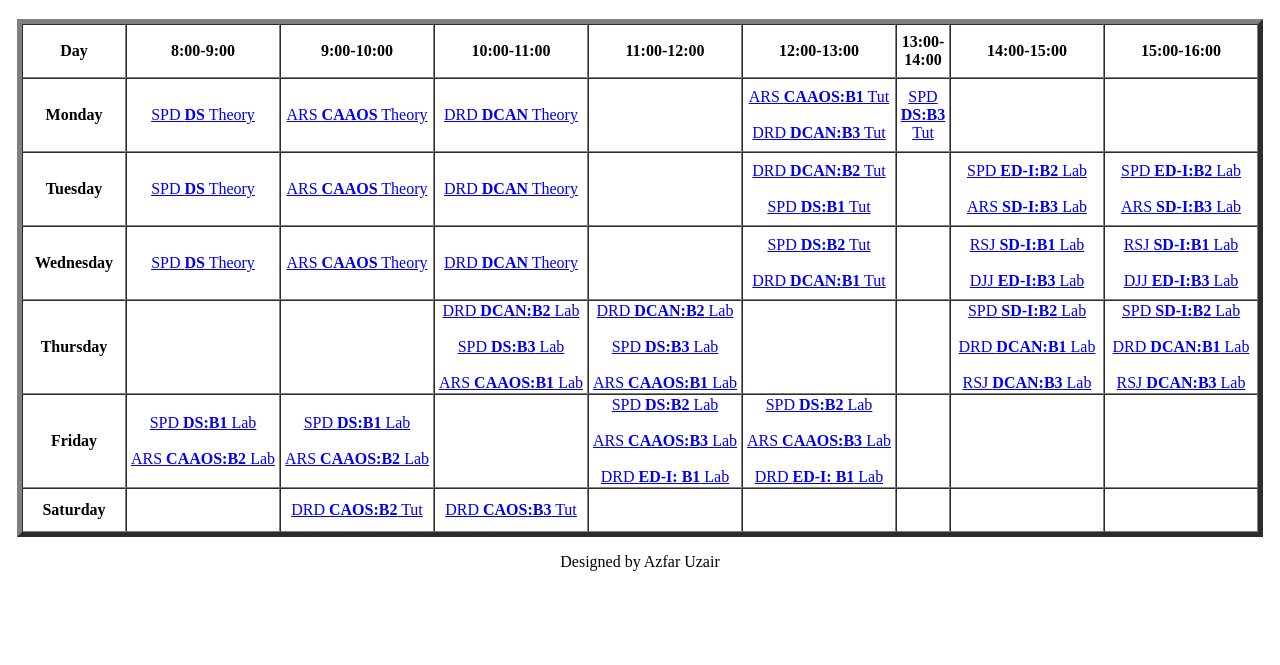
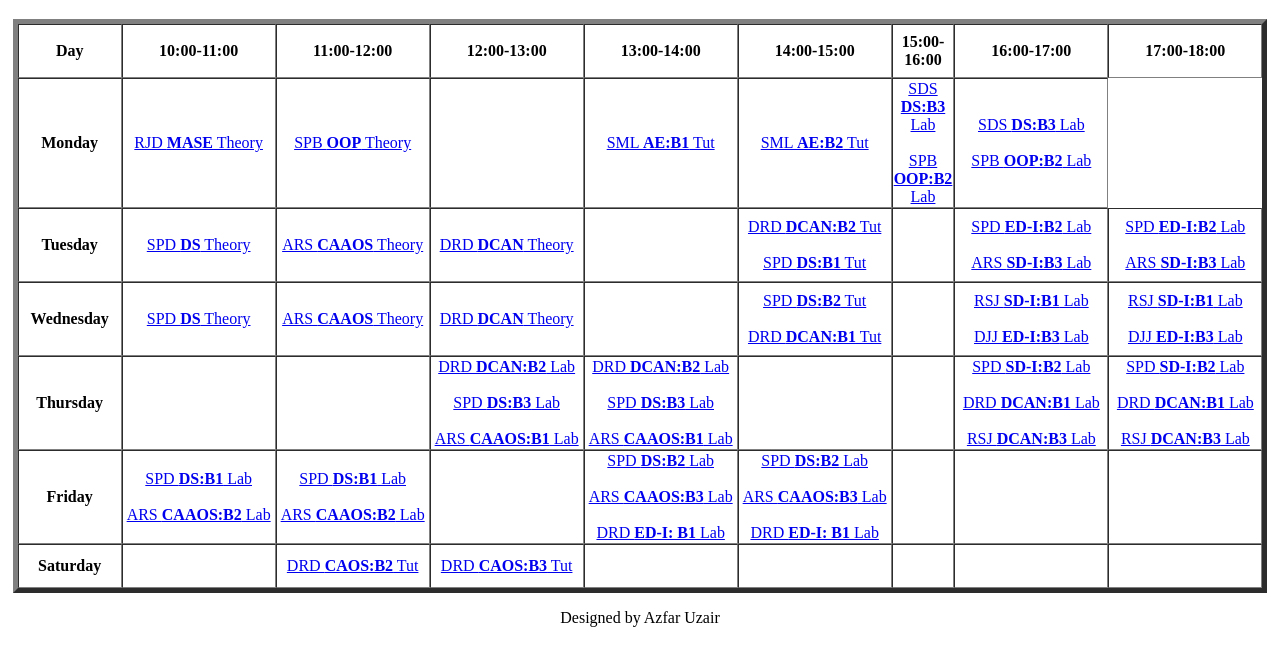
Before and after one commit to azfaruzair/TimeTable_SY_IT, a plain HTML site: page index.html in a window 1280 px wide. Shown: the part 61-726 px from the top of the page. Drawn offline with Linux system fonts and the light colour scheme.

Commit message:
Update index.html

```diff
--- a/index.html
+++ b/index.html
@@ -13,14 +13,6 @@
 			</td>
 			<td align="center" height="50"
 				width="150">
-				<b>8:00-9:00</b>
-			</td>
-			<td align="center" height="50"
-				width="150">
-				<b>9:00-10:00</b>
-			</td>
-			<td align="center" height="50"
-				width="150">
 				<b>10:00-11:00</b>
 			</td>
 			<td align="center" height="50"
@@ -32,7 +24,7 @@
 				<b>12:00-13:00</b>
 			</td>
 			<td align="center" height="50"
-				width="50">
+				width="150">
 				<b>13:00-14:00</b>
 			</td>
 			<td align="center" height="50"
@@ -40,23 +32,31 @@
 				<b>14:00-15:00</b>
 			</td>
 			<td align="center" height="50"
+				width="50">
+				<b>15:00-16:00</b>
+			</td>
+			<td align="center" height="50"
 				width="150">
-				<b>15:00-16:00</b>
+				<b>16:00-17:00</b>
+			</td>
+			<td align="center" height="50"
+				width="150">
+				<b>17:00-18:00</b>
 			</td>
 		</tr>
 		<tr>
 			<td align="center" height="70">
 				<b>Monday</b></td>
-                <td align="center" height="70"><a href="http://meet.google.com/fco-uynd-mgt" target="_blank">SPD <b>DS</b> Theory</a></td>
-                <td align="center" height="70"><a href="https://meet.google.com/cez-ztbd-vdn" target="_blank">ARS <b>CAAOS</b> Theory</a></td>
-                <td align="center" height="70"><a href="https://meet.google.com/zpy-qpau-git" target="_blank">DRD <b>DCAN</b> Theory</a></td>
-
+                <td align="center" height="70"><a href="https://meet.google.com/snx-qykc-uho" target="_blank">RJD <b>MASE</b> Theory</a></td>
+                <td align="center" height="70"><a href="https://meet.google.com/gkq-opdp-hbh" target="_blank">SPB <b>OOP</b> Theory</a></td>
                 <td align="center" height="70"> </td>
 
-                <td align="center" height="70"><a href="https://meet.google.com/cez-ztbd-vdn" target="blank"> ARS <b>CAAOS:B1</b> Tut</a><br><br><a href="https://meet.google.com/zpy-qpau-git" target="blank"> DRD <b>DCAN:B3</b> Tut</a></td>
-                <td align="center" height="70"><a href="http://meet.google.com/fco-uynd-mgt" target="_blank">SPD <b>DS:B3</b> Tut</a></td>
-                <td align="center" height="50"></td>
-                <td align="center" height="50"></td>
+
+
+                <td align="center" height="70"><a href="https://meet.google.com/qyj-rwac-msi" target="blank"> SML <b>AE:B1</b> Tut</a></td>
+                <td align="center" height="70"><a href="https://meet.google.com/qyj-rwac-msi" target="_blank">SML <b>AE:B2</b> Tut</a></td>
+            <td align="center" height="70"><a href="https://meet.google.com/vdo-bxwh-vcs" target="blank"> SDS <b>DS:B3</b> Lab</a><br><br><a href="https://meet.google.com/gkq-opdp-hbh" target="blank"> SPB <b>OOP:B2</b> Lab</a></td>
+            <td align="center" height="70"><a href="https://meet.google.com/vdo-bxwh-vcs" target="blank"> SDS <b>DS:B3</b> Lab</a><br><br><a href="https://meet.google.com/gkq-opdp-hbh" target="blank"> SPB <b>OOP:B2</b> Lab</a></td>
 
 
 		</tr>
```
